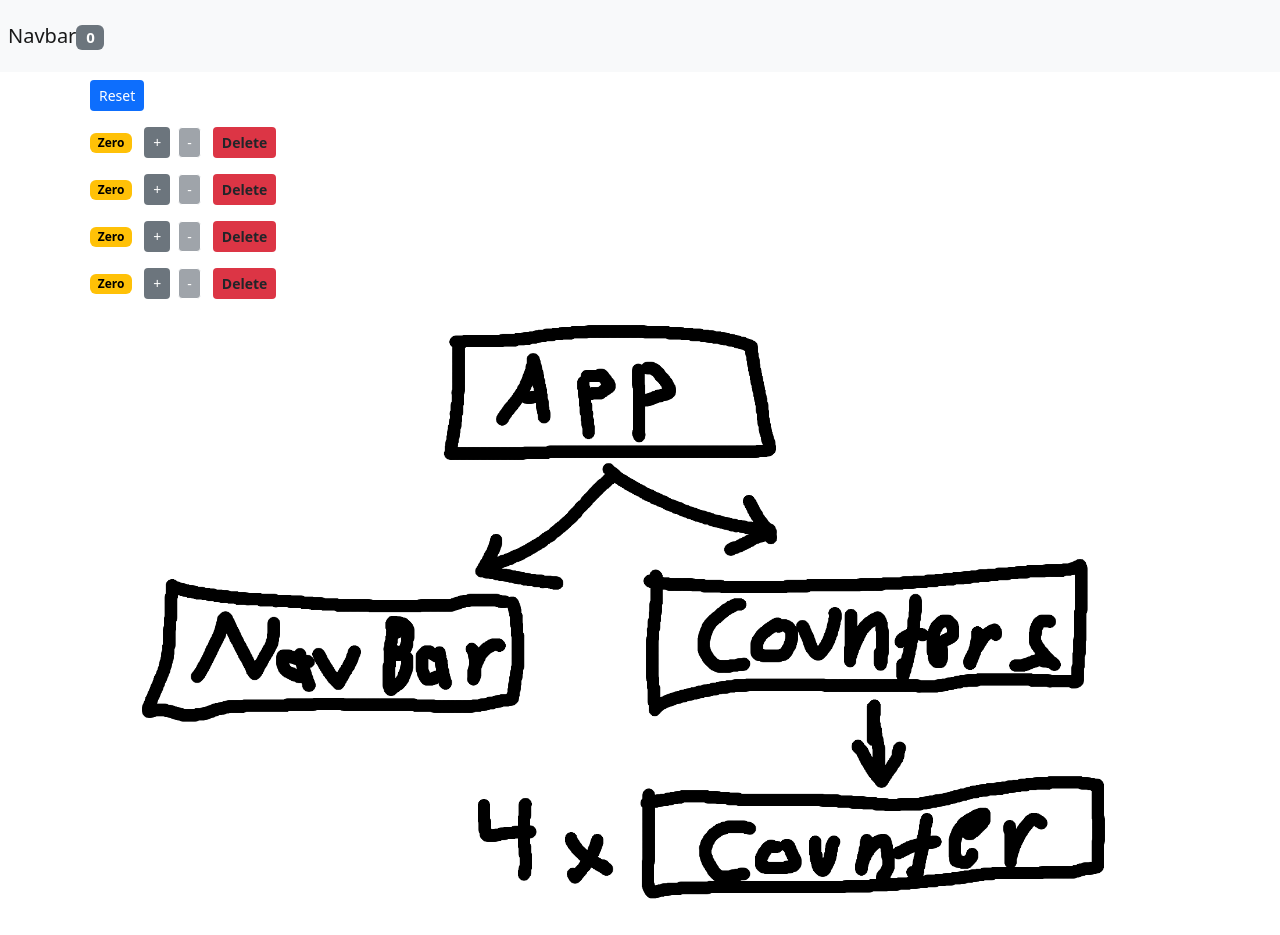
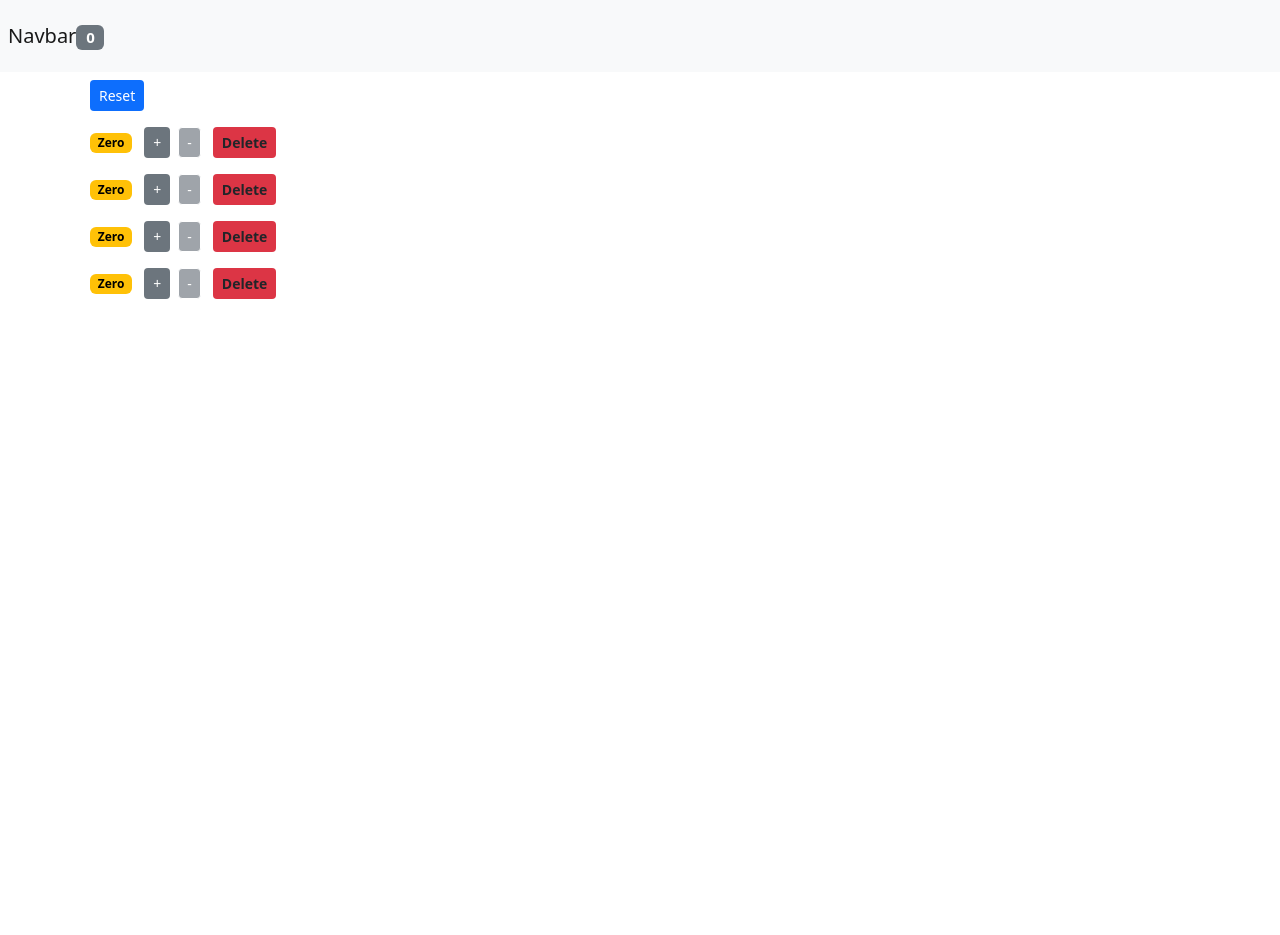
Before and after one commit to Web4L/CounterApp, a React (Create React App) app: page / in a window 1280 px wide. After the commit the page ends 800 px from the top, so only its background shows below. Built offline with nearby package versions, Linux system fonts and the light colour scheme.

Commit message:
Removed Image

```diff
--- a/src/App.jsx
+++ b/src/App.jsx
@@ -1,7 +1,7 @@
 import React, { Component } from "react";
 import NavBar from "./components/navbar.jsx";
 import Counters from "./components/counters.jsx";
-import componentTreeImg from "./images/component-tree.png";
+//import componentTreeImg from "./images/component-tree.png";
 
 class App extends Component {
 	state = {
@@ -58,11 +58,11 @@ class App extends Component {
 						handleDelete={this.handleDelete}
 						counters={this.state.counters}
 					/>
-					<img
+					{/* <img
 						src={componentTreeImg}
 						alt="component tree img"
 						style={{ maxWidth: "100%" }}
-					/>
+					/> */}
 				</main>
 			</div>
 		);
```
